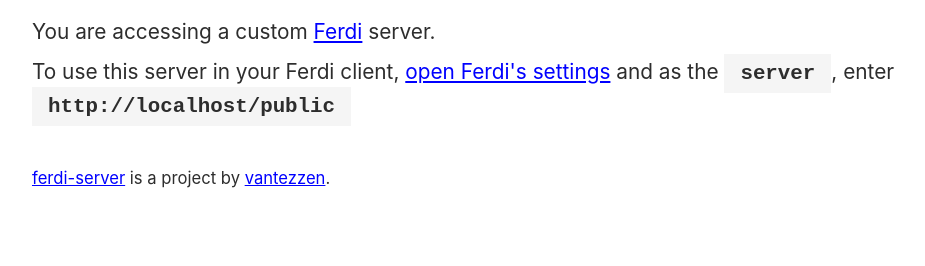
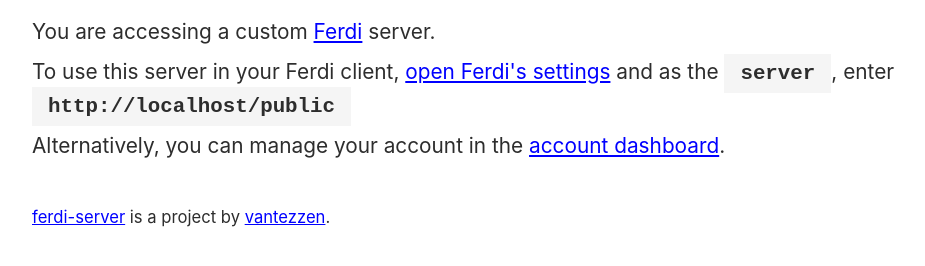
Before and after one commit to ferdium/ferdium-server, a website: page public/index.html in a window 1280 px wide. Shown: the part 158-424 px from the top of the page, without its empty margins (16-941 px from the left). Drawn offline with Linux system fonts and the light colour scheme.

Commit message:
Add link to account dashboard

```diff
--- a/public/index.html
+++ b/public/index.html
@@ -25,6 +25,9 @@
   <p>
     To use this server in your Ferdi client, <a href="ferdi://settings/app">open Ferdi's settings</a> and as the <code>server</code>, enter <code id="server"></code>
   </p>
+  <p>
+    Alternatively, you can manage your account in the <a href="/user/account">account dashboard</a>.
+  </p>
 
   <br />
   <small>
```
